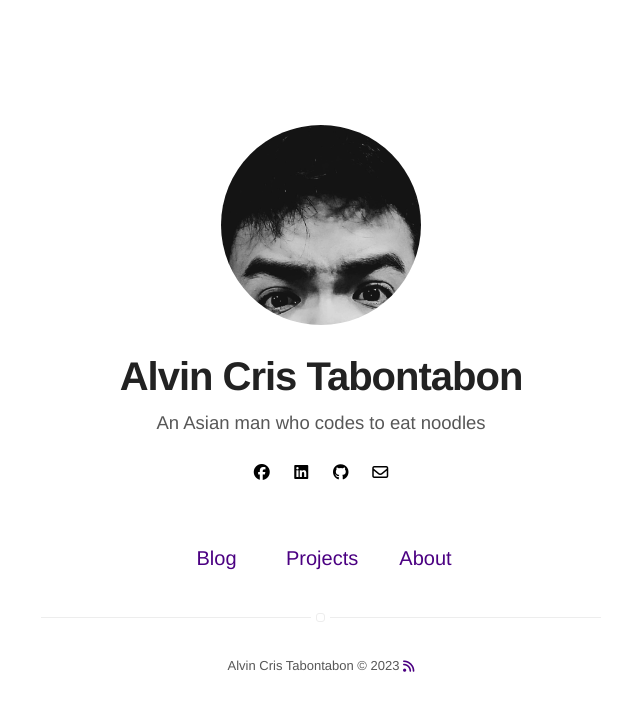
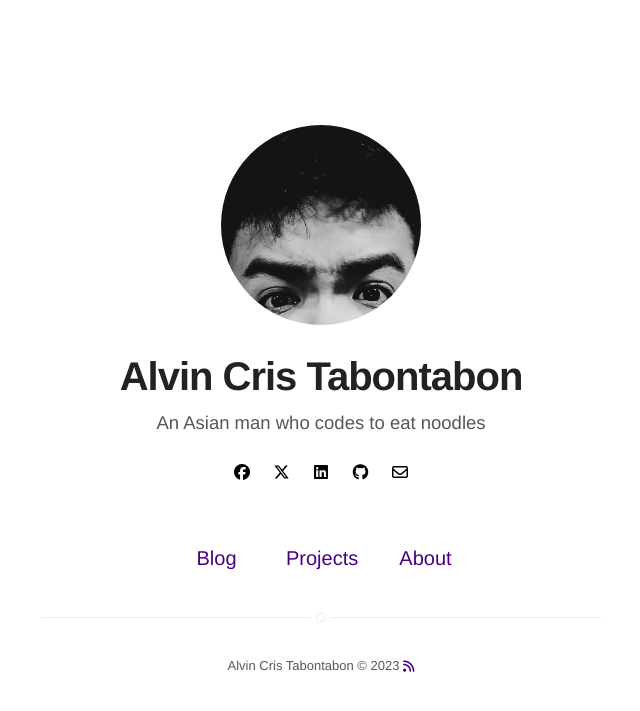
Before and after one commit to acltabontabon/acltabontabon.github.io, a Jekyll site: the page built from index.html, in a window 1280 px wide. Shown: the top 711 px of the page, without its empty margins (319-959 px from the left). Built offline with Jekyll 4.4.1, drawn with Linux system fonts in a browser that asks for light colours; nearby versions of some CDN libraries.

Commit message:
Cleanup config, update error gif, soclinks, dynamic theme (#13)

```diff
--- a/_config.yml
+++ b/_config.yml
@@ -10,7 +10,7 @@
 
 # your site color theme, true for dark theme,
 # false to light theme, auto to switch with system.
-dark-theme: false
+dark-theme: auto
 
 # If you want to include your resume, set to true
 # and specify source (external or local).
@@ -19,11 +19,7 @@
 resume-url: https://google.com/?q=my+resume
 
 url: https://acltabontabon.com
-# your url: https://USERNAME.github.io
-
 permalink: /:title/
-
-# To enable google analytics, supply your token below
 analytics-google: 'G-B501PMT6GE'
 
 # if you don't want comments in your posts, leave categories empty
@@ -32,8 +28,8 @@
   categories: [] # only show disqus for posts that have these categories
 
 # if you don't have any of social below, comment the line
-facebook: acrisph
-#twitter: mytwitter
+facebook: acltabontabon
+twitter: acltabontabon
 #instagram: myinstagram
 linkedin: acltabontabon
 github: acltabontabon
@@ -56,19 +52,11 @@
 about: true
 blog: true
 
-# do you want to show the "read time" of the posts?
+# Posts config
 read-time: true
-
-# do you want to show the "tags" inside the posts?
 show-tags: true
-
-# related posts inside a post?
 related: true
-
-# Display links for next and previous posts for the specified categories
 post-advance-links: [blog]
-
-# show author block at the end of a post ?
 show-author: true
 animation: true
 
```
Also changed, not shown: assets/images/error.gif.
